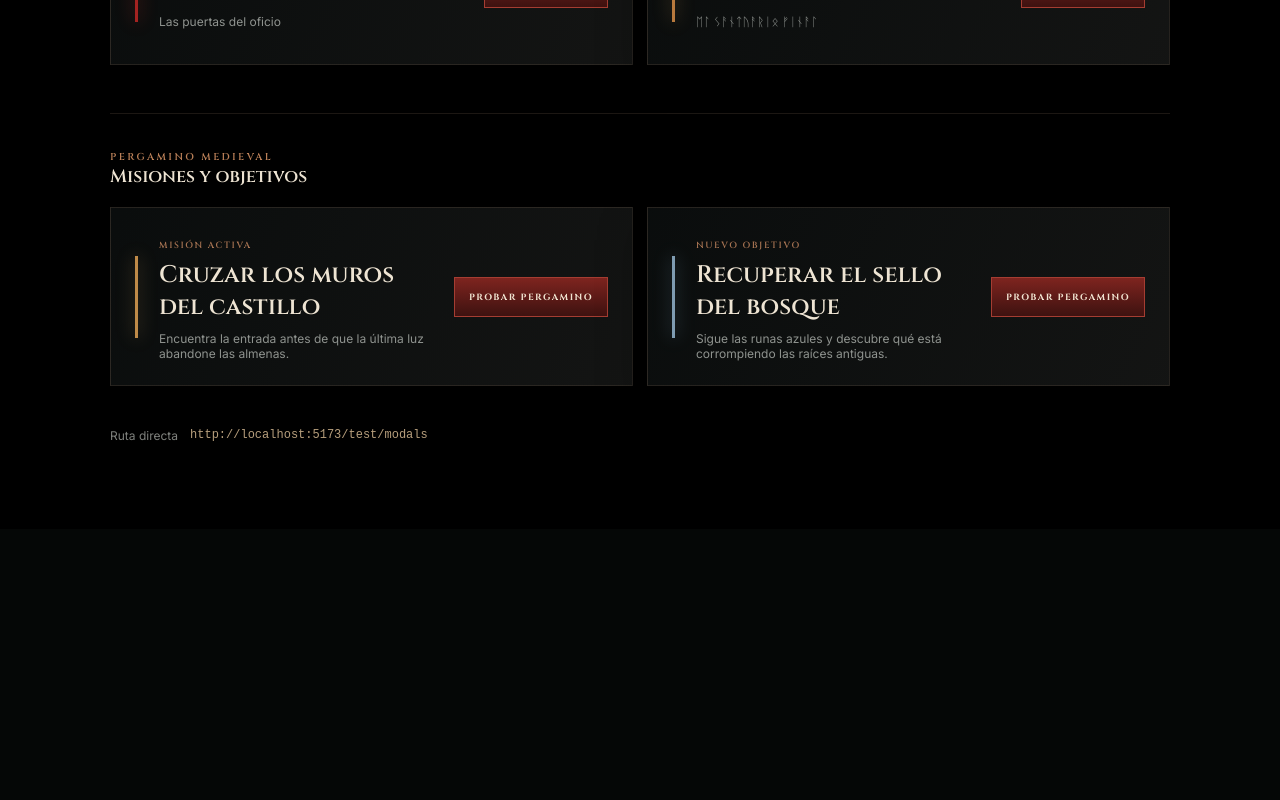
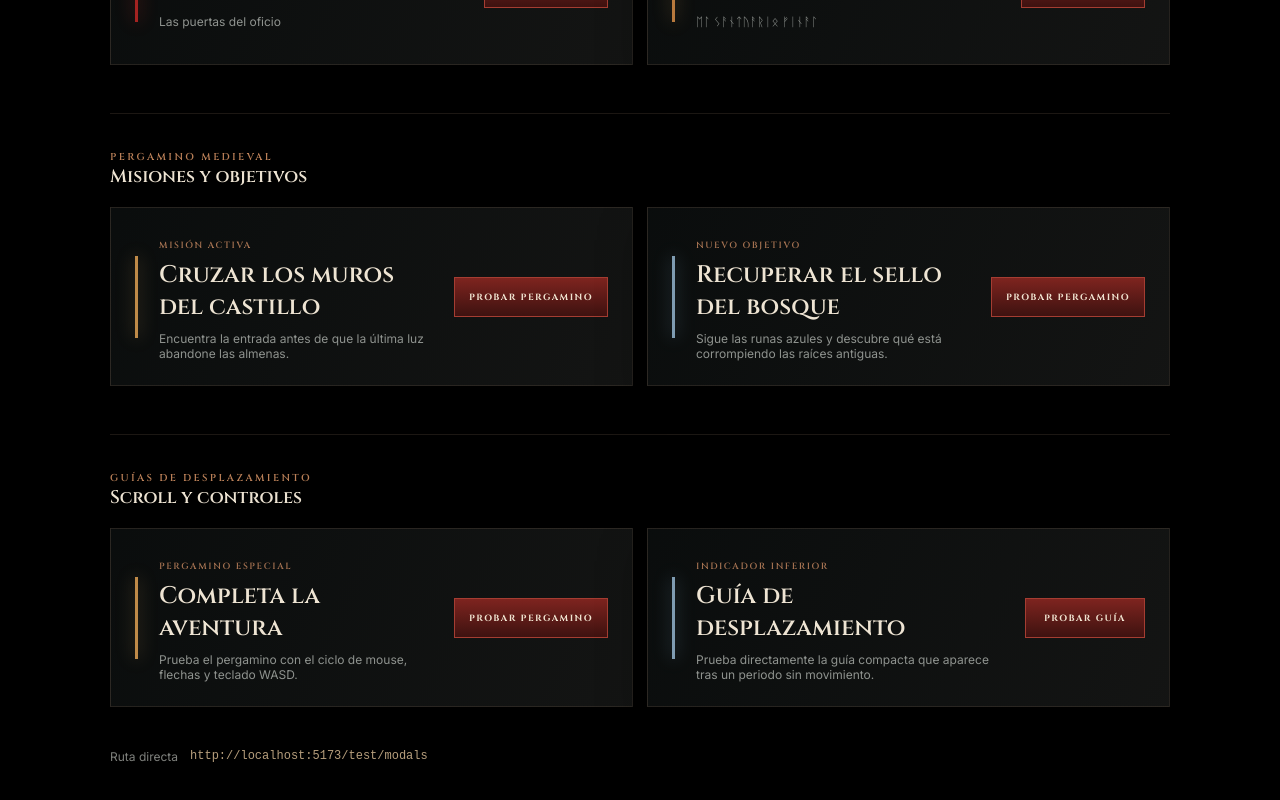
Before and after one commit to GabrielMidgard/gabriel-midgard-interactive-cv, a Vue app: page /test/modals in a window 1280 px wide. Shown: the part 804-1604 px from the top of the page. Before the commit the page ends 1333 px from the top, so only its background shows below. Built offline with nearby package versions, Linux system fonts and the light colour scheme.

Commit message:
Upd modals de guia de scroll en test

```diff
--- /dev/null
+++ b/src/components/test/modals/ScrollGuidePreview.module.scss
@@ -0,0 +1,25 @@
+.guide {
+  display: grid;
+  justify-items: center;
+  box-sizing: border-box;
+  width: 212px;
+  padding: 17px 18px 13px;
+  border: 1px solid #a88b5d38;
+  color: #cfc4ae;
+  background: linear-gradient(90deg, transparent, #0709089e 21% 79%, transparent);
+  backdrop-filter: blur(2px);
+  pointer-events: none;
+}
+
+.enter { animation: reveal 500ms ease both; }
+.leave { animation: reveal 300ms ease reverse both; }
+
+@keyframes reveal {
+  from { opacity: 0; transform: translateY(10px); }
+  to { opacity: 1; transform: translateY(0); }
+}
+
+@media (prefers-reduced-motion: reduce) {
+  .enter,
+  .leave { animation: none; }
+}
--- /dev/null
+++ b/src/components/test/modals/ScrollGuidePreview.vue
@@ -0,0 +1,21 @@
+<script setup lang="ts">
+import ScrollGuideControls from "@/components/modals/questScroll/ScrollGuide.vue";
+
+defineProps<{
+  visible: boolean;
+}>();
+</script>
+
+<template>
+  <Transition :enter-active-class="$style.enter" :leave-active-class="$style.leave">
+    <aside
+      v-if="visible"
+      :class="$style.guide"
+      aria-label="Vista de prueba de los controles de desplazamiento"
+    >
+      <ScrollGuideControls size="compact" />
+    </aside>
+  </Transition>
+</template>
+
+<style module lang="scss" src="./ScrollGuidePreview.module.scss"></style>
--- a/src/views/ModalLabView.module.scss
+++ b/src/views/ModalLabView.module.scss
@@ -264,6 +264,14 @@
   color: #b69e7c;
 }
 
+.scrollGuidePreviewHost {
+  position: fixed;
+  z-index: var(--layer-quest-modal, 1010);
+  right: 28px;
+  bottom: 34px;
+  pointer-events: none;
+}
+
 @media (max-width: 820px) {
   .controls { grid-template-columns: 1fr; }
   .durationGroup { flex-wrap: wrap; }
@@ -275,4 +283,9 @@
   .card { grid-template-columns: 3px 1fr; }
   .card button { grid-column: 2; justify-self: start; }
   .footer { flex-direction: column; }
+
+  .scrollGuidePreviewHost {
+    right: 10px;
+    bottom: 18px;
+  }
 }
--- a/src/views/ModalLabView.vue
+++ b/src/views/ModalLabView.vue
@@ -1,6 +1,10 @@
 <script setup lang="ts">
 import { computed, onBeforeUnmount, onMounted, ref } from "vue";
-import { questModalLabExamples } from "@/config/quest-modal-notices";
+import ScrollGuidePreview from "@/components/test/modals/ScrollGuidePreview.vue";
+import {
+  adventureScrollTutorial,
+  questModalLabExamples,
+} from "@/config/quest-modal-notices";
 import { modalLabExamples } from "@/config/scene-location-notices";
 import { useQuestModalStore } from "@/stores/quest-modals";
 import { useSceneModalStore } from "@/stores/scene-modals";
@@ -11,6 +15,8 @@ const sceneModalStore = useSceneModalStore();
 const questModalStore = useQuestModalStore();
 const settingsStore = useSettingsStore();
 const backgroundColor = ref("#000000");
+const scrollGuidePreviewVisible = ref(false);
+let scrollGuidePreviewTimer: ReturnType<typeof setTimeout> | undefined;
 
 const modalDurationSeconds = computed({
   get: () => settingsStore.sceneModalDurationSeconds,
@@ -33,18 +39,42 @@ onMounted(() => {
 });
 
 onBeforeUnmount(() => {
+  if (scrollGuidePreviewTimer) clearTimeout(scrollGuidePreviewTimer);
   sceneModalStore.resetLocation();
   questModalStore.reset();
 });
 
 function showSceneModal(notice: (typeof modalLabExamples)[number]) {
+  hideScrollGuidePreview();
   questModalStore.reset();
   sceneModalStore.showNotice(notice);
 }
 
 function showQuestModal(notice: (typeof questModalLabExamples)[number]) {
+  hideScrollGuidePreview();
   sceneModalStore.resetLocation();
   questModalStore.showNotice(notice);
+}
+
+function showScrollTutorial() {
+  hideScrollGuidePreview();
+  sceneModalStore.resetLocation();
+  questModalStore.showNotice(adventureScrollTutorial);
+}
+
+function hideScrollGuidePreview() {
+  if (scrollGuidePreviewTimer) clearTimeout(scrollGuidePreviewTimer);
+  scrollGuidePreviewTimer = undefined;
+  scrollGuidePreviewVisible.value = false;
+}
+
+function showScrollGuidePreview() {
+  sceneModalStore.resetLocation();
+  questModalStore.reset();
+  hideScrollGuidePreview();
+  scrollGuidePreviewVisible.value = true;
+  const previewDurationMs = Math.max(7500, questDurationSeconds.value * 1000);
+  scrollGuidePreviewTimer = setTimeout(hideScrollGuidePreview, previewDurationMs);
 }
 </script>
 
@@ -146,7 +176,42 @@ function showQuestModal(notice: (typeof questModalLabExamples)[number]) {
           PROBAR PERGAMINO
         </button>
       </article>
+
+      <div :class="[$style.sectionHeading, $style.questHeading]">
+        <small>GUÍAS DE DESPLAZAMIENTO</small>
+        <h2>Scroll y controles</h2>
+      </div>
+
+      <article :class="$style.card">
+        <span :class="[$style.tone, $style.questTone, $style.parchment]" />
+        <div>
+          <small>PERGAMINO ESPECIAL</small>
+          <h3>Completa la aventura</h3>
+          <p>Prueba el pergamino con el ciclo de mouse, flechas y teclado WASD.</p>
+        </div>
+        <button type="button" @click="showScrollTutorial">
+          PROBAR PERGAMINO
+        </button>
+      </article>
+
+      <article :class="$style.card">
+        <span :class="[$style.tone, $style.questTone, $style.royal]" />
+        <div>
+          <small>INDICADOR INFERIOR</small>
+          <h3>Guía de desplazamiento</h3>
+          <p>Prueba directamente la guía compacta que aparece tras un periodo sin movimiento.</p>
+        </div>
+        <button type="button" @click="showScrollGuidePreview">
+          PROBAR GUÍA
+        </button>
+      </article>
     </section>
+
+    <Teleport to="body">
+      <div :class="$style.scrollGuidePreviewHost">
+        <ScrollGuidePreview :visible="scrollGuidePreviewVisible" />
+      </div>
+    </Teleport>
 
     <footer :class="$style.footer">
       <span>Ruta directa</span>
```
